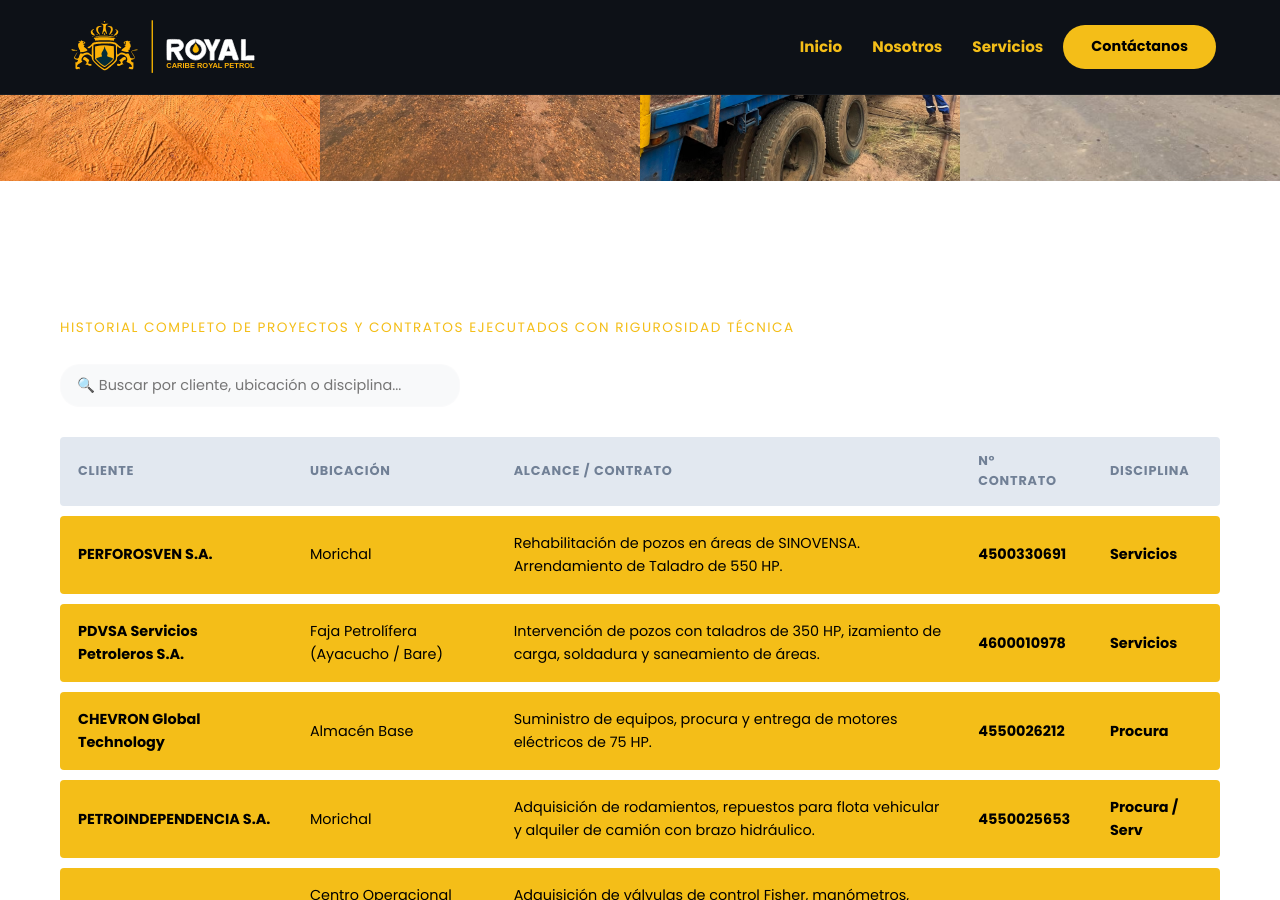
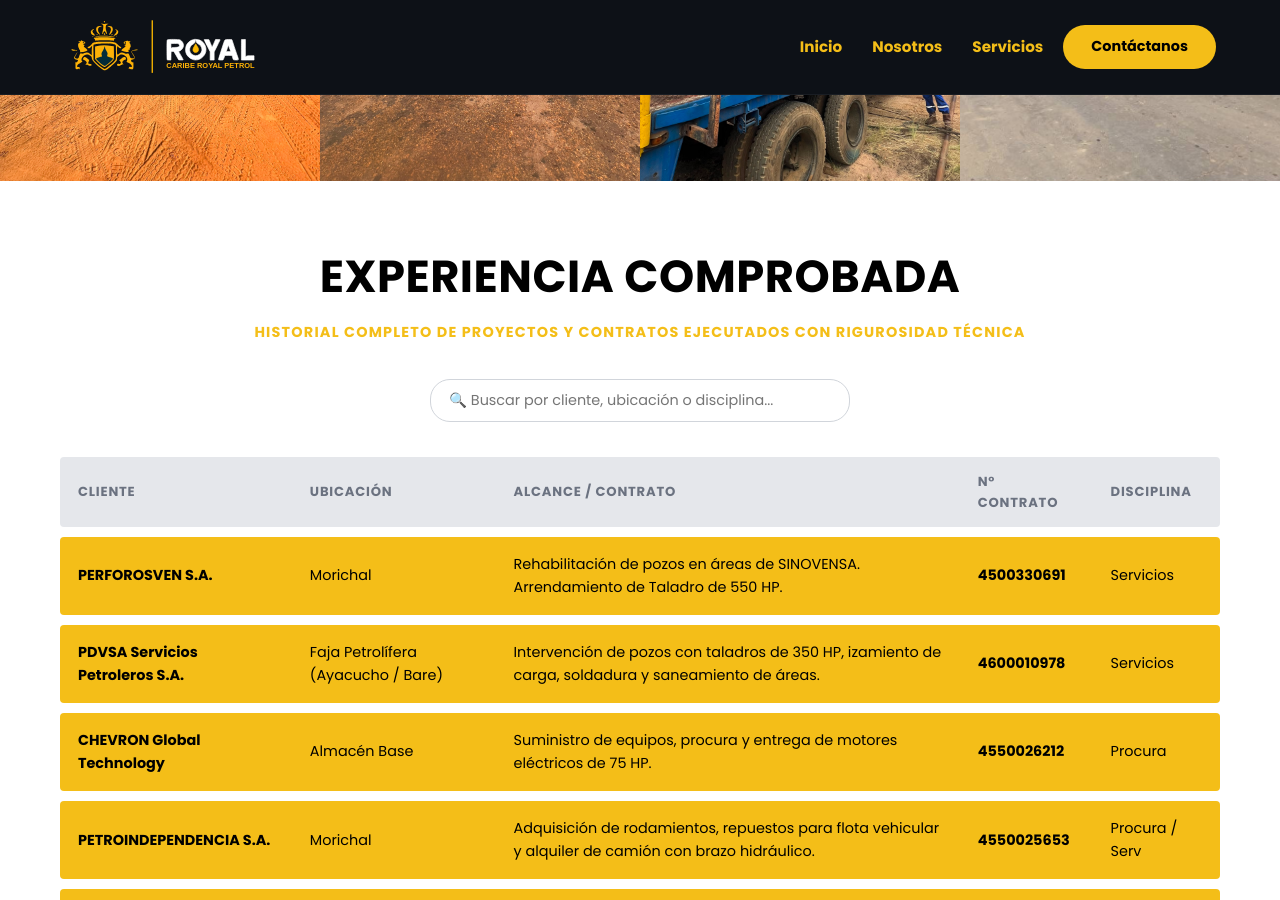
Before and after one commit to ing-nestorgomez/layor, a Jekyll site: the page built from index.html, in a window 1280 px wide and 900 px high, scrolled down 3121 px. Built offline with Jekyll 4.4.1, drawn with Linux system fonts in a browser that asks for light colours.

Commit message:
Refactor CSS styles for improved layout and design
Updated styles for various elements including padding, colors, and layout adjustments for better presentation and readability.

```diff
--- a/assets/css/styles.css
+++ b/assets/css/styles.css
@@ -444,54 +444,63 @@
 }
 
 /* ==========================================
-   SECCIÓN PROYECTOS Y TABLA (DISEÑO PDF)
+   SECCIÓN PROYECTOS Y TABLA (ESTILO REFERENCIA CLIENTE)
    ========================================== */
 .crp-projects {
-  padding: 80px 20px;
+  padding: 60px 20px;
   max-width: 1200px;
   margin: 0 auto;
 }
 
+/* Encabezado Centrado */
 .crp-section-header {
-  margin-bottom: 25px;
+  text-align: center;
+  margin-bottom: 35px;
 }
 
 .crp-section-header h2 {
-  font-size: 2rem;
-  font-weight: 700;
+  font-size: 2.8rem;
+  font-weight: 900;
   text-transform: uppercase;
-  color: #ffffff;
+  color: #000000;
+  margin-bottom: 8px;
+  letter-spacing: 0.5px;
 }
 
 .crp-subtitle {
-  color: var(--primary-gold);
-  font-size: 0.85rem;
+  color: var(--primary-gold, #f4be18);
+  font-size: 0.9rem;
+  font-weight: 800;
   text-transform: uppercase;
-  letter-spacing: 1.5px;
-  margin-top: 5px;
+  letter-spacing: 1.2px;
+  margin-top: 0;
+  display: block;
 }
 
-/* Buscador */
+/* Buscador Centrado */
 .crp-table-controls {
-  margin-bottom: 20px;
+  margin-bottom: 25px;
+  display: flex;
+  justify-content: center;
 }
 
 .crp-table-controls input {
   width: 100%;
-  max-width: 400px;
-  padding: 10px 16px;
+  max-width: 420px;
+  padding: 10px 18px;
   border-radius: 20px;
-  border: 1px solid rgba(255, 255, 255, 0.2);
-  background-color: var(--bg-card);
-  color: #ffffff;
+  border: 1px solid #d1d5db;
+  background-color: #ffffff;
+  color: #000000;
   font-family: var(--font-main);
   font-size: 0.9rem;
   outline: none;
-  transition: border-color 0.3s;
+  transition: border-color 0.3s, box-shadow 0.3s;
 }
 
 .crp-table-controls input:focus {
-  border-color: var(--primary-gold);
+  border-color: var(--primary-gold, #f4be18);
+  box-shadow: 0 0 0 3px rgba(244, 190, 24, 0.2);
 }
 
 /* Contenedor y Tabla */
@@ -503,19 +512,19 @@
 .crp-custom-table {
   width: 100%;
   border-collapse: separate;
-  border-spacing: 0 10px; /* Separa las filas como tarjetas */
+  border-spacing: 0 10px; /* Separación de tarjetas */
   font-family: var(--font-main);
 }
 
-/* Encabezado de la Tabla */
+/* Encabezado Gris Claro de la Tabla */
 .crp-custom-table thead tr {
-  background-color: #e2e8f0; /* Fondo gris claro como la imagen */
+  background-color: #e5e7eb;
 }
 
 .crp-custom-table th {
-  color: #718096; /* Texto gris de los títulos */
-  font-size: 0.8rem;
-  font-weight: 700;
+  color: #6b7280;
+  font-size: 0.82rem;
+  font-weight: 800;
   text-transform: uppercase;
   padding: 14px 18px;
   text-align: left;
@@ -533,16 +542,16 @@
   border-bottom-right-radius: 4px;
 }
 
-/* Filas de la Tabla (Tarjetas Amarillas) */
+/* Filas Amarillas Solidas */
 .crp-custom-table tbody tr {
-  background-color: #f4be18; /* Amarillo vibrante de la imagen */
-  color: #000000; /* Texto oscuro para máxima legibilidad */
+  background-color: #f4be18;
+  color: #000000;
   transition: transform 0.2s, box-shadow 0.2s;
 }
 
 .crp-custom-table tbody tr:hover {
   transform: translateY(-2px);
-  box-shadow: 0 4px 12px rgba(244, 190, 24, 0.25);
+  box-shadow: 0 4px 12px rgba(244, 190, 24, 0.3);
 }
 
 .crp-custom-table td {
@@ -550,16 +559,17 @@
   font-size: 0.9rem;
   vertical-align: middle;
   border: none;
+  color: #000000;
 }
 
 .crp-custom-table td strong {
-  font-weight: 700;
+  font-weight: 800;
   color: #000000;
 }
 
 .crp-custom-table td code {
   font-family: var(--font-main);
-  font-weight: 700;
+  font-weight: 800;
   background: transparent;
   color: #000000;
 }
@@ -574,45 +584,44 @@
   border-bottom-right-radius: 4px;
 }
 
-/* Badges / Etiquetas de Disciplina */
-.crp-badge {
-  font-weight: 700;
-  color: #000000;
-}
-
-/* Controles de Paginación */
+/* Paginación Centrada Estilo Cliente */
 .crp-pagination {
   display: flex;
-  justify-content: flex-end;
+  justify-content: center; /* Centrado en pantalla */
   align-items: center;
-  gap: 15px;
-  margin-top: 20px;
+  gap: 20px;
+  margin-top: 35px;
 }
 
 .crp-pagination button {
-  background-color: var(--primary-gold);
-  color: #000000;
-  border: none;
-  padding: 8px 18px;
-  border-radius: 18px;
-  font-weight: 600;
-  font-size: 0.85rem;
+  background-color: #ffffff;
+  color: #4b5563;
+  border: 1.5px solid #9ca3af; /* Borde gris delineado */
+  padding: 10px 28px;
+  border-radius: 10px; /* Bordes suavemente redondeados */
+  font-weight: 700;
+  font-size: 0.95rem;
   cursor: pointer;
-  transition: background 0.3s, opacity 0.3s;
+  transition: all 0.25s ease;
 }
 
 .crp-pagination button:disabled {
   opacity: 0.4;
   cursor: not-allowed;
+  border-color: #d1d5db;
+  color: #9ca3af;
 }
 
 .crp-pagination button:not(:disabled):hover {
-  background-color: #dca30e;
+  border-color: #000000;
+  color: #000000;
+  background-color: #f9fafb;
 }
 
-.crp-page-indicator, #crpPageIndicator {
-  color: var(--text-muted);
-  font-size: 0.85rem;
+#crpPageIndicator {
+  color: #4b5563;
+  font-size: 0.95rem;
+  font-weight: 700;
 }
 
 /* ==========================================
```
